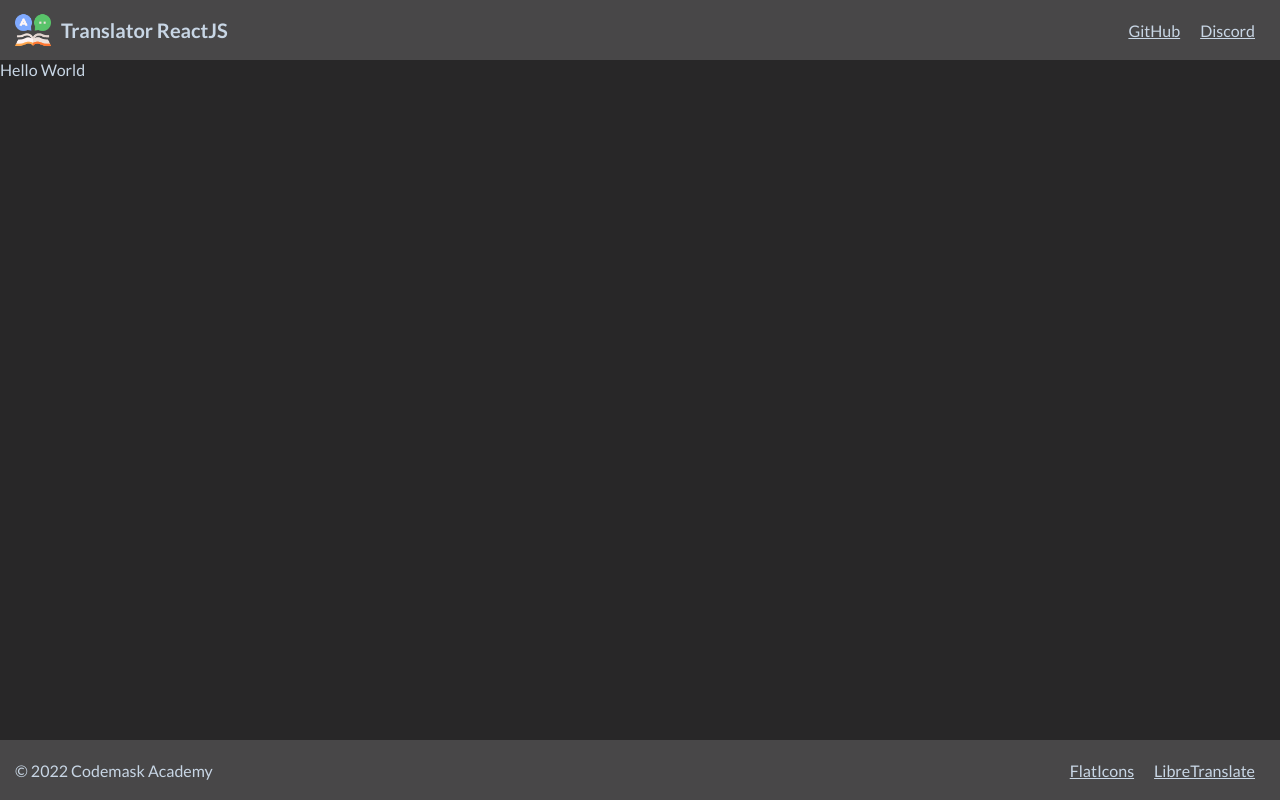
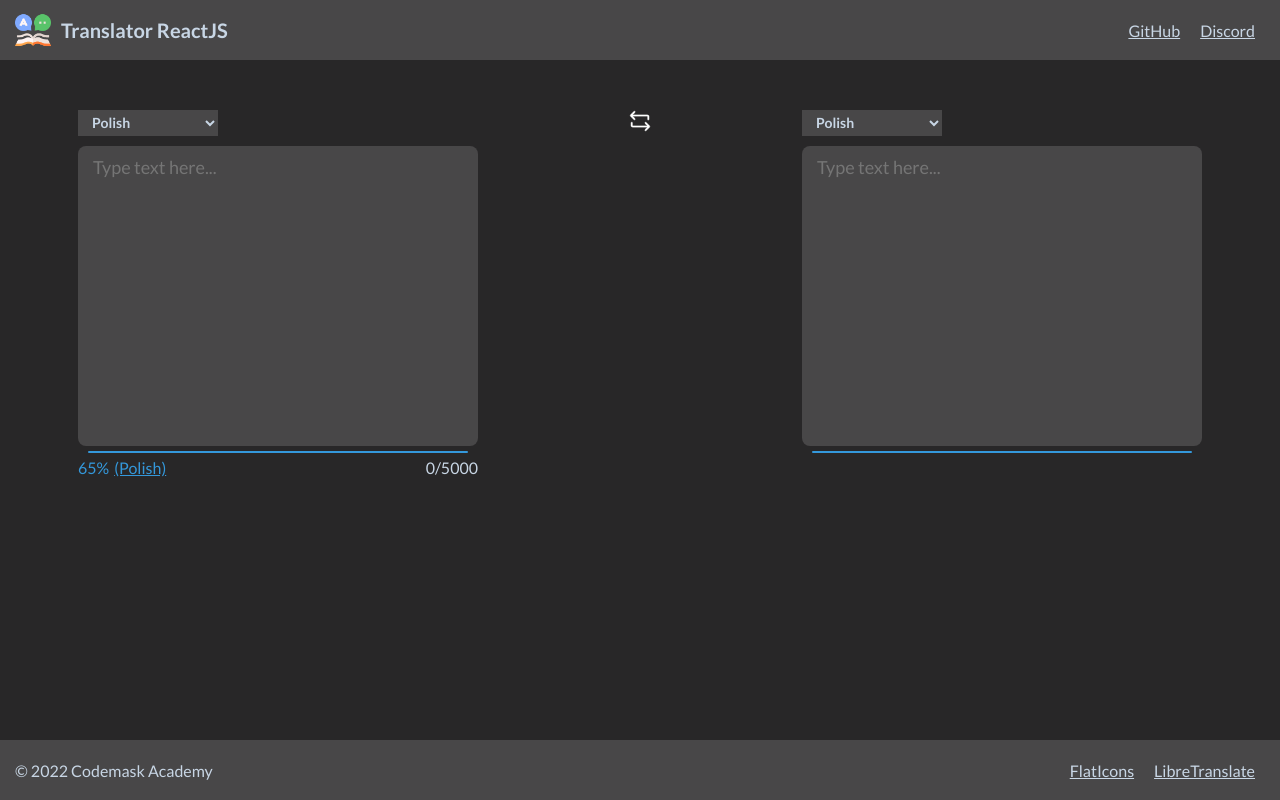
Before and after one commit to enkooo/translator-reactjs, a React (Vite) app: page / in a window 1280 px wide. Built offline with nearby package versions, Linux system fonts and the light colour scheme.

Commit message:
Style the app

```diff
--- a/src/assets/index.ts
+++ b/src/assets/index.ts
@@ -1,5 +1,7 @@
 import Logo from './language.png';
+import Exchange from './exchange.png';
 
 export const Images = {
 	Logo,
+	Exchange,
 };
--- a/src/features/translator/TranslatorScreen.tsx
+++ b/src/features/translator/TranslatorScreen.tsx
@@ -1,7 +1,32 @@
 import React from 'react';
 import styled from 'styled-components';
+import { Confidence, ExchangeLanguage, Loader, SelectLanguage, TextCounter, TextInput } from '../../lib/components';
 
-export const TranslatorScreen: React.FunctionComponent = () => <Container>Hello World</Container>;
+export const TranslatorScreen: React.FunctionComponent = () => (
+	<Container>
+		<TranslatorContainer>
+			<InputContainer>
+				<SelectLanguage />
+				<TextInput />
+				<LoaderContainer>
+					<Loader />
+				</LoaderContainer>
+				<InputFooter>
+					<Confidence />
+					<TextCounter />
+				</InputFooter>
+			</InputContainer>
+			<ExchangeLanguage />
+			<InputContainer>
+				<SelectLanguage />
+				<TextInput />
+				<LoaderContainer>
+					<Loader />
+				</LoaderContainer>
+			</InputContainer>
+		</TranslatorContainer>
+	</Container>
+);
 
 const Container = styled.div`
 	display: flex;
@@ -9,3 +34,26 @@ const Container = styled.div`
 	flex: 1;
 	color: ${({ theme }) => theme.colors.typography};
 `;
+
+const TranslatorContainer = styled.div`
+	display: flex;
+	flex-direction: row;
+	justify-content: space-around;
+	margin-top: 50px;
+`;
+
+const InputContainer = styled.div`
+	display: flex;
+	flex-direction: column;
+	padding: 0 5px;
+`;
+
+const LoaderContainer = styled.div`
+	padding: 5px 10px;
+`;
+
+const InputFooter = styled.div`
+	display: flex;
+	flex-direction: row;
+	justify-content: space-between;
+`;
--- /dev/null
+++ b/src/lib/components/Confidence.tsx
@@ -0,0 +1,21 @@
+import styled from 'styled-components';
+
+export const Confidence = () => (
+	<Container>
+		<Percentage>65%</Percentage>
+		<Language>(Polish)</Language>
+	</Container>
+);
+
+const Container = styled.div``;
+
+const Percentage = styled.span`
+	color: ${({ theme }) => theme.colors.primary};
+`;
+
+const Language = styled.a`
+	cursor: pointer;
+	text-decoration: underline;
+	margin-left: 5px;
+	color: ${({ theme }) => theme.colors.primary};
+`;
--- /dev/null
+++ b/src/lib/components/ExchangeLanguage.tsx
@@ -0,0 +1,10 @@
+import styled from 'styled-components';
+import { Images } from '../../assets';
+
+export const ExchangeLanguage = () => <Exchange src={Images.Exchange} alt='exchange icon' />;
+
+const Exchange = styled.img`
+	cursor: pointer;
+	width: 22px;
+	height: 22px;
+`;
--- /dev/null
+++ b/src/lib/components/Loader.tsx
@@ -0,0 +1,21 @@
+import styled from 'styled-components';
+
+export const Loader = () => <ActivityIndicator />;
+
+const ActivityIndicator = styled.div`
+	width: 100%;
+	height: 2px;
+	background-color: ${({ theme }) => theme.colors.primary};
+	border-radius: 6px;
+	animation: loading2 1s linear infinite alternate;
+
+	@keyframes loading {
+		0% {
+			width: 0;
+		}
+
+		100% {
+			width: 100%;
+		}
+	}
+`;
--- /dev/null
+++ b/src/lib/components/SelectLanguage.tsx
@@ -0,0 +1,23 @@
+import styled from 'styled-components';
+
+export const SelectLanguage = () => (
+	<Select>
+		<Option>Polish</Option>
+		<Option>English</Option>
+	</Select>
+);
+
+const Select = styled.select`
+	max-width: 140px;
+	margin-bottom: 10px;
+	/* -webkit-appearance: none; */
+	border: 0;
+	font-size: 14px;
+	font-weight: bold;
+	background-color: ${({ theme }) => theme.colors.foreground};
+	color: ${({ theme }) => theme.colors.typography};
+	height: 26px;
+	padding: 0 10px;
+`;
+
+const Option = styled.option``;
--- /dev/null
+++ b/src/lib/components/TextCounter.tsx
@@ -0,0 +1,7 @@
+import styled from 'styled-components';
+
+export const TextCounter = () => <Counter>0/5000</Counter>;
+
+const Counter = styled.div`
+	color: ${({ theme }) => theme.colors.typography};
+`;
--- /dev/null
+++ b/src/lib/components/TextInput.tsx
@@ -0,0 +1,15 @@
+import styled from 'styled-components';
+
+export const TextInput = () => <Input placeholder='Type text here...' />;
+
+const Input = styled.textarea`
+	background-color: ${({ theme }) => theme.colors.input};
+	color: ${({ theme }) => theme.colors.typography};
+	border: none;
+	border-radius: 8px;
+	height: 300px;
+	width: 400px;
+	resize: none;
+	font-size: 18px;
+	padding: 10px 15px;
+`;
--- a/src/lib/components/index.ts
+++ b/src/lib/components/index.ts
@@ -1,2 +1,8 @@
 export { Header } from './Header';
 export { Footer } from './Footer';
+export { TextInput } from './TextInput';
+export { SelectLanguage } from './SelectLanguage';
+export { Loader } from './Loader';
+export { Confidence } from './Confidence';
+export { ExchangeLanguage } from './ExchangeLanguage';
+export { TextCounter } from './TextCounter';
```
Also changed, not shown: 1 other file (tests, documents, lock files or other folders).
